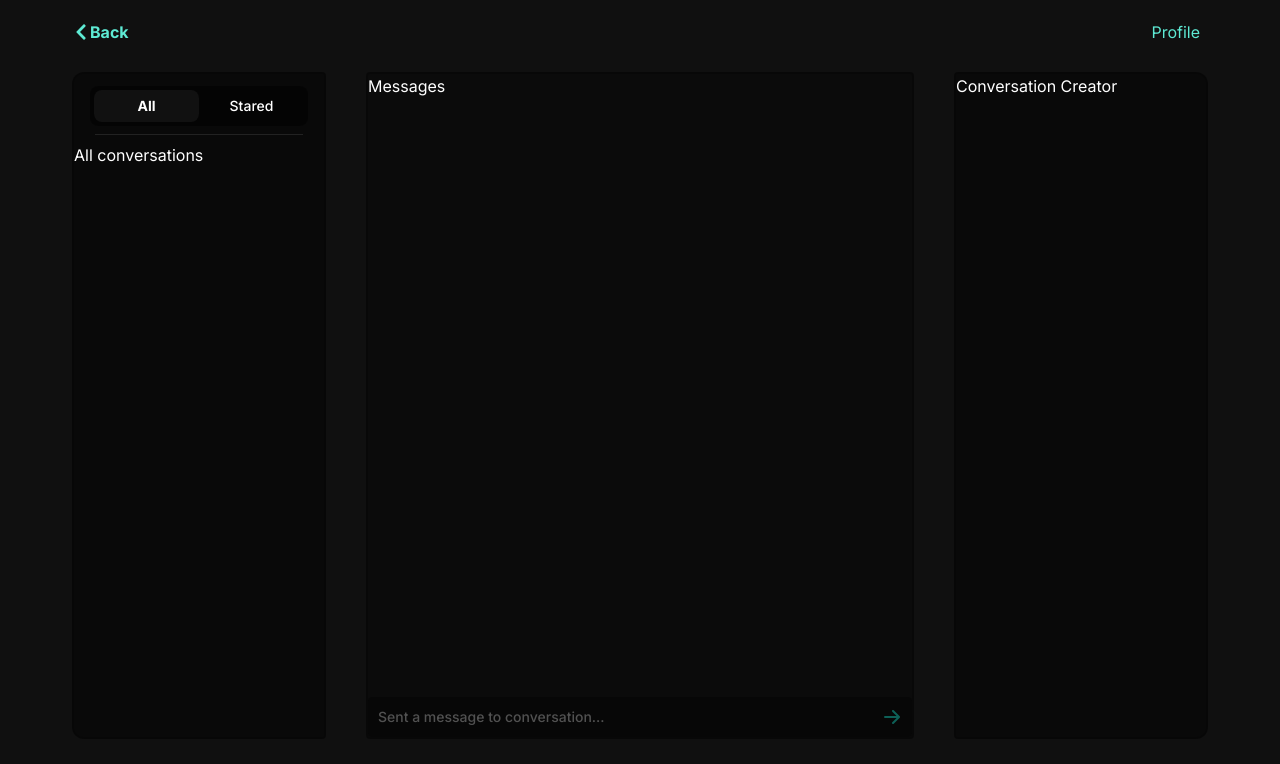
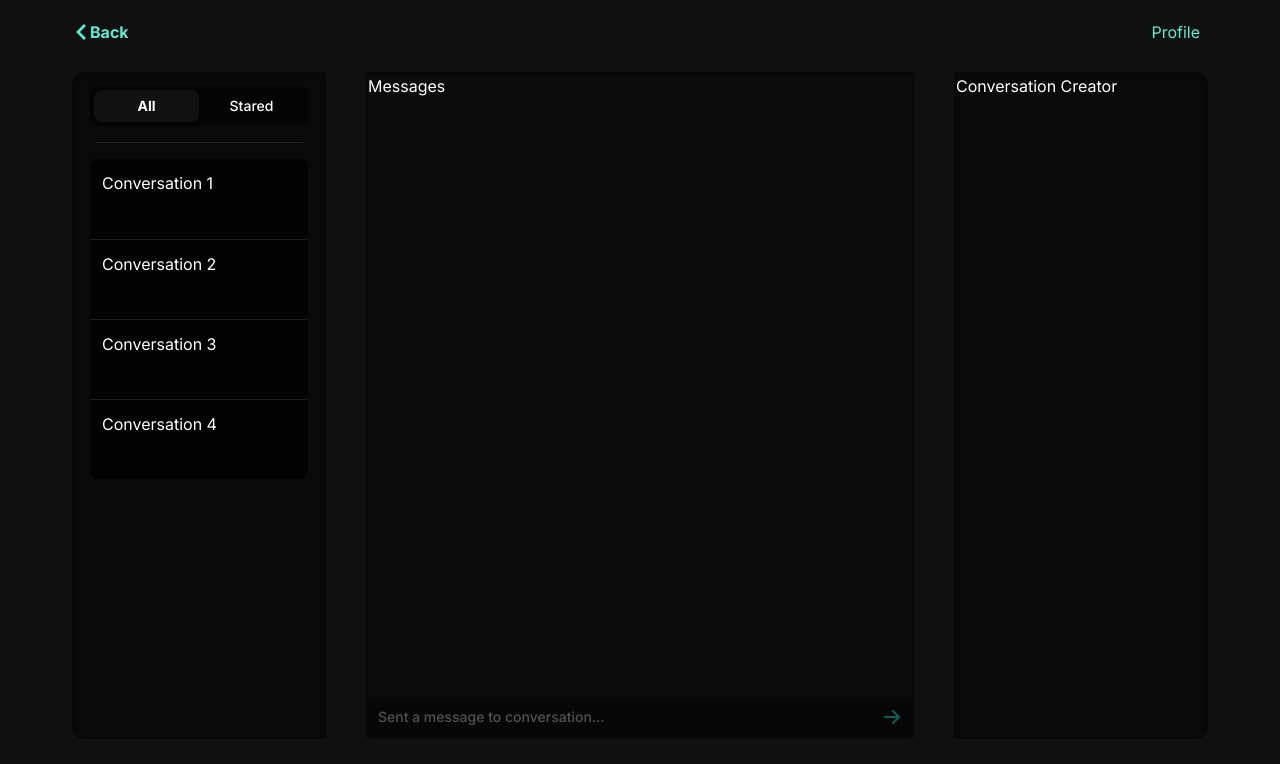
Before and after one commit to ProxityStudios/casurfing, a Next.js app: page /conversations/1 in a window 1280 px wide. Shown: the top 764 px of the page. Built offline with nearby package versions, Linux system fonts and the light colour scheme.

Commit message:
Implement conversations to sidebar

```diff
--- a/components/Sidebar.tsx
+++ b/components/Sidebar.tsx
@@ -21,9 +21,27 @@ function Sidebar() {
         </div>
       </div>
 
-      <hr className="mx-auto w-10/12 h-px border-none bg-white/10 my-2" />
+      <hr className="mx-auto w-10/12 h-px border-none bg-white/10 my-4" />
 
-      <div>All conversations</div>
+      <div className="mx-auto px-4">
+        <div className="divide-y divide-white/10 bg-black/80 rounded-lg">
+          <div className="h-20 p-3">
+            Conversation 1
+          </div>
+
+          <div className="h-20 p-3">
+            Conversation 2
+          </div>
+
+          <div className="h-20 p-3">
+            Conversation 3
+          </div>
+
+          <div className="h-20 p-3">
+            Conversation 4
+          </div>
+        </div>
+      </div>
     </aside>
   );
 }
```
